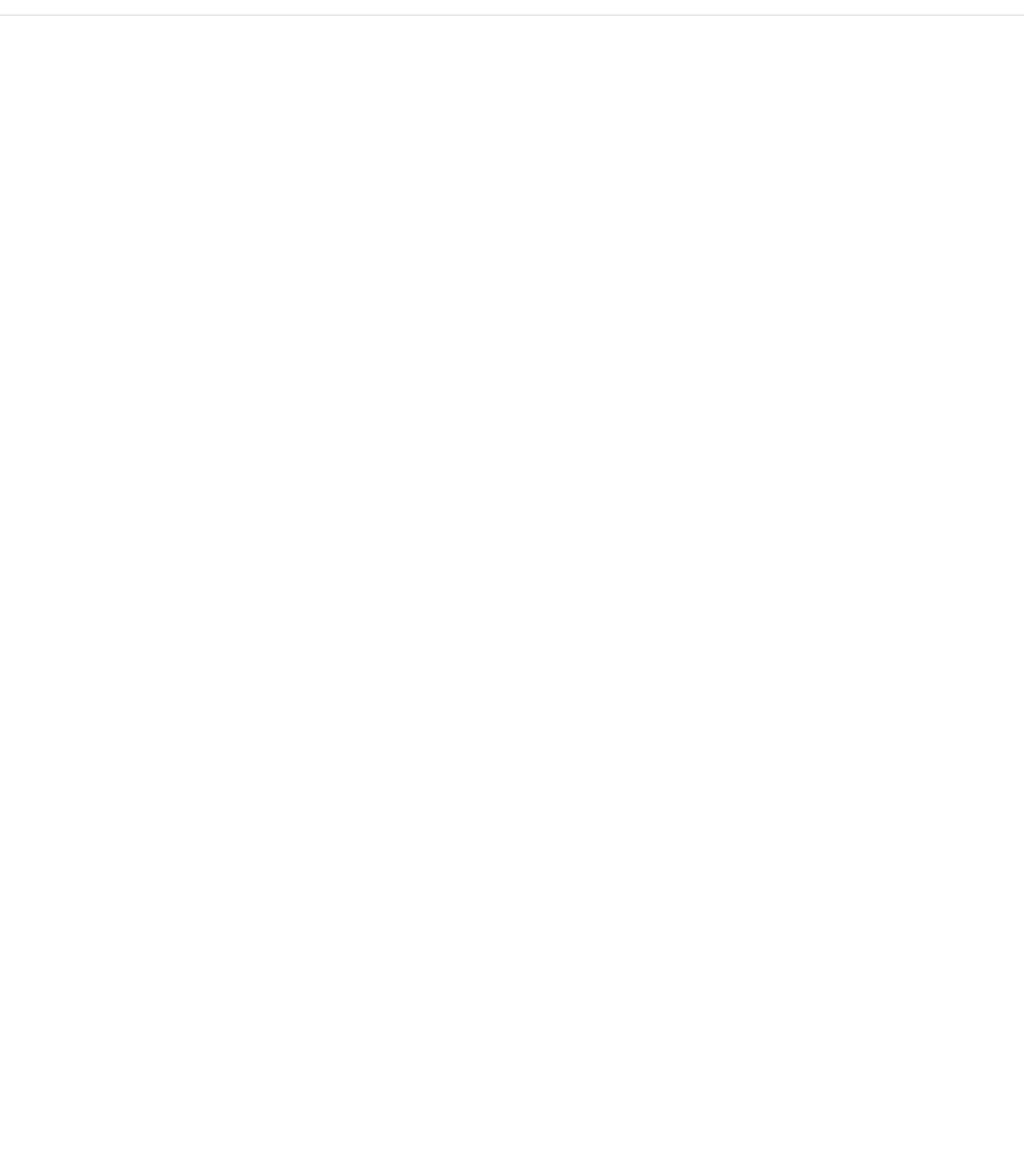
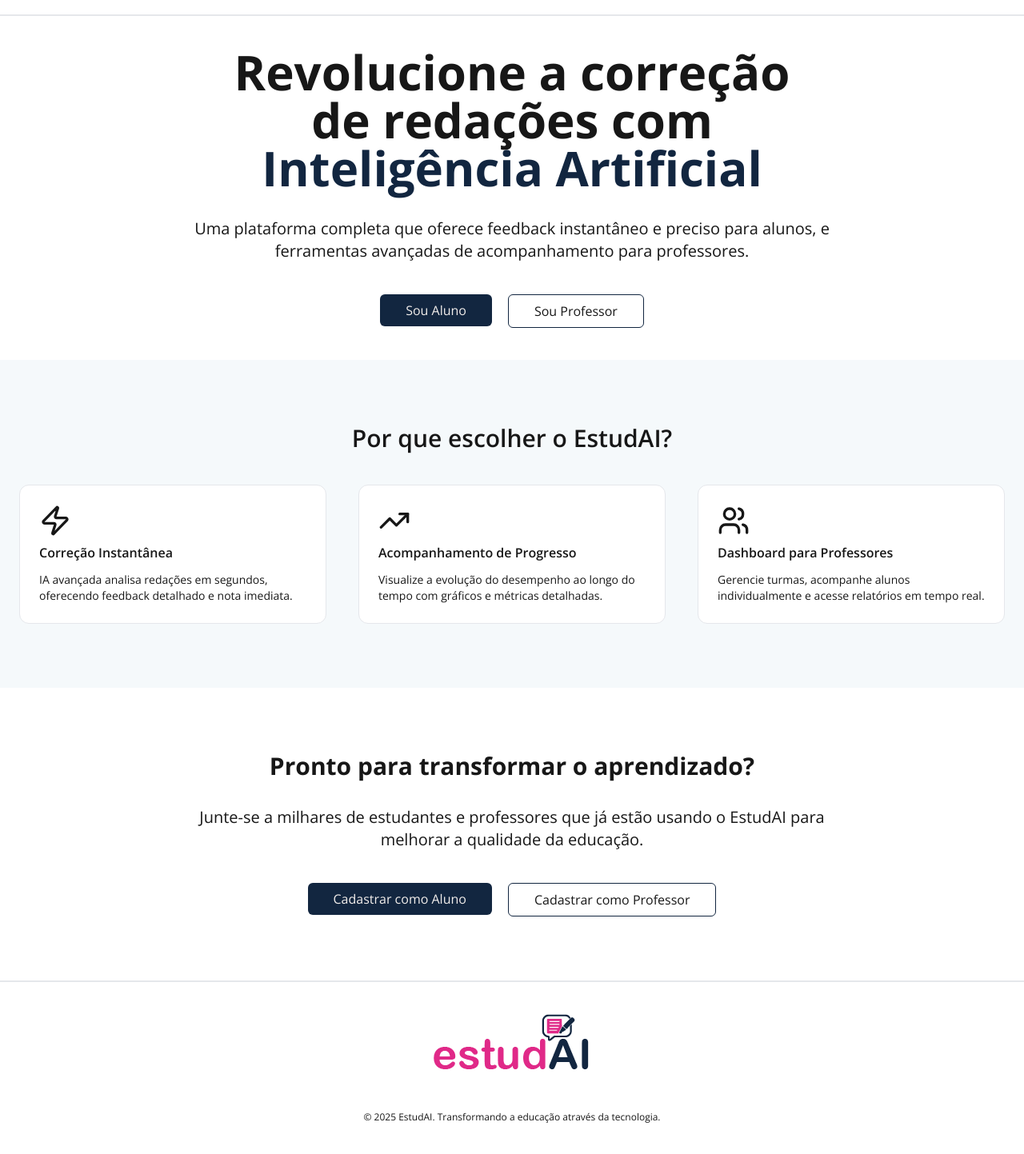
Before and after one commit to daniel3g/corrigeai, a Next.js app: page / in a window 1280 px wide. Shown: the part 79-1522 px from the top of the page at 80% size. Before the commit the page ends 800 px from the top, so only its background shows below. Built offline with nearby package versions, Linux system fonts and the light colour scheme.

Commit message:
home concluída

```diff
--- a/src/app/(protected)/api/essays/route.ts
+++ b/src/app/(protected)/api/essays/route.ts
@@ -1,11 +1,11 @@
 import { NextResponse } from 'next/server'
-import { createServer } from '@/lib/supabase/server'
+import { createClient } from '@/lib/supabase/server'
 import crypto from 'crypto'
 
 export const runtime = 'nodejs' // precisa de Node p/ multipart
 
 export async function POST(req: Request) {
-  const supabase = createServer()
+  const supabase = createClient()
   const { data: { user } } = await supabase.auth.getUser()
   if (!user) return NextResponse.json({ error: 'unauthorized' }, { status: 401 })
 
--- a/src/app/(protected)/layout.tsx
+++ b/src/app/(protected)/layout.tsx
@@ -1,6 +1,8 @@
 import { ReactNode } from 'react'
-import { createClient } from '@/lib/supabase/server' // ou '@/lib/supabase/server'
+import { createClient } from '@/lib/supabase/server'
 import Link from 'next/link'
+import Logo from '../../../public/images/logo.webp'
+import Image from 'next/image'
 
 async function Header() {
   const supabase = createClient()
@@ -8,7 +10,12 @@
 
   return (
     <header className="border-b px-6 py-3 flex items-center justify-between">
-      <Link href="/dashboard" className="font-semibold">CorrigeAI</Link>
+      <Link href="/dashboard" className="font-semibold">
+        <Image
+        src={Logo}
+        alt='logo estudai'
+        />
+      </Link>
       <div className="flex items-center gap-4">
         <Link href="/minhas-redacoes" className="text-sm">Minhas Redações</Link>
         {session?.user?.email && <span className="text-sm text-gray-600">{session.user.email}</span>}
--- a/src/app/(protected)/minhas-redacoes/[id]/page.tsx
+++ b/src/app/(protected)/minhas-redacoes/[id]/page.tsx
@@ -1,7 +1,7 @@
 // app/minhas-redacoes/[id]/page.tsx
 import Link from "next/link";
 import { notFound } from "next/navigation";
-import { createServer as createServerClient } from "@/lib/supabase/server";
+import { createClient as createServerClient } from "@/lib/supabase/server";
 import EssayRealtimeStatus from "@/components/EssayRealtimeStatus";
 import EssayCorrections from "@/components/EssayCorrections";
 
--- a/src/app/layout.tsx
+++ b/src/app/layout.tsx
@@ -1,35 +1,31 @@
 import type { Metadata } from "next";
-import localFont from "next/font/local";
+import { Open_Sans, Alegreya_Sans } from "next/font/google";
 import "./globals.css";
 
-const geistSans = localFont({
-  src: "./fonts/GeistVF.woff",
-  variable: "--font-geist-sans",
-  weight: "100 900",
+// Exemplo: usando Open Sans como padrão
+const openSans = Open_Sans({
+  subsets: ["latin"],
+  variable: "--font-open-sans",
+  display: "swap",
 });
-const geistMono = localFont({
-  src: "./fonts/GeistMonoVF.woff",
-  variable: "--font-geist-mono",
-  weight: "100 900",
+
+const alegreyaSans = Alegreya_Sans({
+  weight: ["400", "700"],
+  style: ["normal"],
+  subsets: ["latin"],
+  variable: "--font-alegreya-sans",
+  display: "swap",
 });
 
 export const metadata: Metadata = {
-  title: "Create Next App",
-  description: "Generated by create next app",
+  title: "Meu Projeto",
+  description: "Next.js 14 + Tailwind",
 };
 
-export default function RootLayout({
-  children,
-}: Readonly<{
-  children: React.ReactNode;
-}>) {
+export default function RootLayout({ children }: { children: React.ReactNode }) {
   return (
-    <html lang="en">
-      <body
-        className={`${geistSans.variable} ${geistMono.variable} antialiased`}
-      >
-        {children}
-      </body>
+    <html lang="pt-br" className={`${openSans.variable} ${alegreyaSans.variable}`}>
+      <body className="font-sans">{children}</body>
     </html>
   );
 }
--- a/src/app/page.tsx
+++ b/src/app/page.tsx
@@ -19,7 +19,49 @@
                 <Link href="/login"><button className="flex p-3 rounded-md px-8 bg-customBlue text-customLight">Acessar Plataforma</button></Link>
             </div>
         </header>
-        <div></div>
+        <div className="flex flex-col justify-center px-20 py-10">
+            <h2 className="text-6xl font-bold text-center">Revolucione a correção <br />de redações com <br /><span className="text-customBlue">Inteligência Artificial</span></h2>
+            <p className="text-center text-xl mt-8">Uma plataforma completa que oferece feedback instantâneo e preciso para alunos, e <br /> ferramentas avançadas de acompanhamento para professores.</p>
+            <div className="flex justify-center mt-10 gap-5">
+                <Link href="/login"><button className="bg-customBlue text-customLight py-2 px-8 rounded-md">Sou Aluno</button></Link>
+                <Link href="/login"><button className="rounded-md border border-customBlue py-2 px-8">Sou Professor</button></Link>
+            </div>
+        </div>
+        <div className="flex flex-col items-center bg-customBackground py-20 px-20">
+            <h2 className="text-3xl font-semibold">Por que escolher o EstudAI?</h2>
+            <div className="flex gap-10 mt-10">
+                <div className="flex flex-col bg-white border rounded-xl p-6 w-96">
+                    <svg xmlns="http://www.w3.org/2000/svg" width="24" height="24" viewBox="0 0 24 24" fill="none" stroke="currentColor" stroke-width="2" stroke-linecap="round" stroke-linejoin="round" className="lucide lucide-zap h-10 w-10 text-primary mb-2"><path d="M4 14a1 1 0 0 1-.78-1.63l9.9-10.2a.5.5 0 0 1 .86.46l-1.92 6.02A1 1 0 0 0 13 10h7a1 1 0 0 1 .78 1.63l-9.9 10.2a.5.5 0 0 1-.86-.46l1.92-6.02A1 1 0 0 0 11 14z"></path></svg>
+                    <h3 className="font-semibold">Correção Instantânea</h3>
+                    <p className="text-sm mt-3">IA avançada analisa redações em segundos, oferecendo feedback detalhado e nota imediata.</p>
+                </div>
+                <div className="flex flex-col bg-white border rounded-xl p-6 w-96">
+                    <svg xmlns="http://www.w3.org/2000/svg" width="24" height="24" viewBox="0 0 24 24" fill="none" stroke="currentColor" stroke-width="2" stroke-linecap="round" stroke-linejoin="round" className="lucide lucide-trending-up h-10 w-10 text-accent mb-2"><polyline points="22 7 13.5 15.5 8.5 10.5 2 17"></polyline><polyline points="16 7 22 7 22 13"></polyline></svg>
+                    <h3 className="font-semibold">Acompanhamento de Progresso</h3>
+                    <p className="text-sm mt-3">Visualize a evolução do desempenho ao longo do tempo com gráficos e métricas detalhadas.</p>
+                </div>
+                <div className="flex flex-col bg-white border rounded-xl p-6 w-96">
+                    <svg xmlns="http://www.w3.org/2000/svg" width="24" height="24" viewBox="0 0 24 24" fill="none" stroke="currentColor" stroke-width="2" stroke-linecap="round" stroke-linejoin="round" className="lucide lucide-users h-10 w-10 text-primary mb-2"><path d="M16 21v-2a4 4 0 0 0-4-4H6a4 4 0 0 0-4 4v2"></path><circle cx="9" cy="7" r="4"></circle><path d="M22 21v-2a4 4 0 0 0-3-3.87"></path><path d="M16 3.13a4 4 0 0 1 0 7.75"></path></svg>
+                    <h3 className="font-semibold">Dashboard para Professores</h3>
+                    <p className="text-sm mt-3">Gerencie turmas, acompanhe alunos individualmente e acesse relatórios em tempo real.</p>
+                </div>
+            </div>
+        </div>
+        <div className="flex flex-col justify-center px-20 py-20">
+            <h2 className="text-3xl font-bold text-center">Pronto para transformar o aprendizado?</h2>
+            <p className="text-center text-xl mt-8">Junte-se a milhares de estudantes e professores que já estão usando o EstudAI para <br /> melhorar a qualidade da educação.</p>
+            <div className="flex justify-center mt-10 gap-5">
+                <Link href="/login"><button className="bg-customBlue text-customLight py-2 px-8 rounded-md">Cadastrar como Aluno</button></Link>
+                <Link href="/login"><button className="rounded-md border border-customBlue py-2 px-8">Cadastrar como Professor</button></Link>
+            </div>
+        </div>
+        <footer className="flex flex-col items-center px-20 py-10 border-t-2">
+            <Image
+            src={Logo}
+            alt="Logo estudai"
+            />
+            <p className="text-xs mt-10">© 2025 EstudAI. Transformando a educação através da tecnologia.</p>
+        </footer>
         </>
     )
 }
--- a/tailwind.config.ts
+++ b/tailwind.config.ts
@@ -8,12 +8,17 @@
   ],
   theme: {
     extend: {
+      fontFamily: {
+        sans: ["var(--font-open-sans)", "sans-serif"],
+        alegreya: ["var(--font-alegreya-sans)", "sans-serif"],
+      },
       colors: {
         background: "var(--background)",
         foreground: "var(--foreground)",
         customBlue: "#122640",
         customPink: "#E02988",
-        customLight: "#F2EDE8"
+        customLight: "#F2EEEB",
+        customBackground: "#F5F9FB"
       },
     },
   },
```
